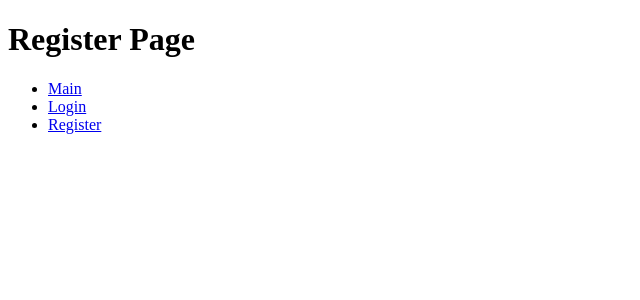
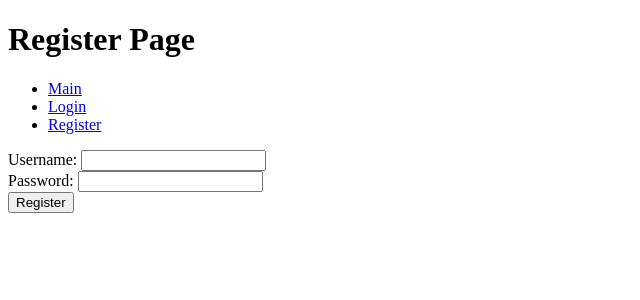
Before and after one commit to minseo1039/25-Cykor, a PHP site: page /register.php in a window 1280 px wide. Shown: the top 300 px of the page, without its empty margins (0-640 px from the left). Run offline with PHP 8.4, Linux system fonts and the light colour scheme.

Commit message:
from을 form으로 수정

```diff
--- a/Cykor_week3/src/register.php
+++ b/Cykor_week3/src/register.php
@@ -11,5 +11,14 @@
         <li><a href = "./login.php">Login</a></li>
         <li><a href = "./register.php">Register</a></li>
     </ul>
+    <form action="./login.php" method="post">
+        <label for="new_username">Username:</label>
+        <input type="text" id="new_username" name="New_username">
+        <br>
+        <label for="new_password">Password:</label>
+        <input type="password" id="new_password" name="New_password">
+        <br>
+        <button type="submit">Register</button>
+    </form>
 </body>
 </html>
```
Also changed, not shown: Cykor_week3/src/login.php (+9 -0 lines).
